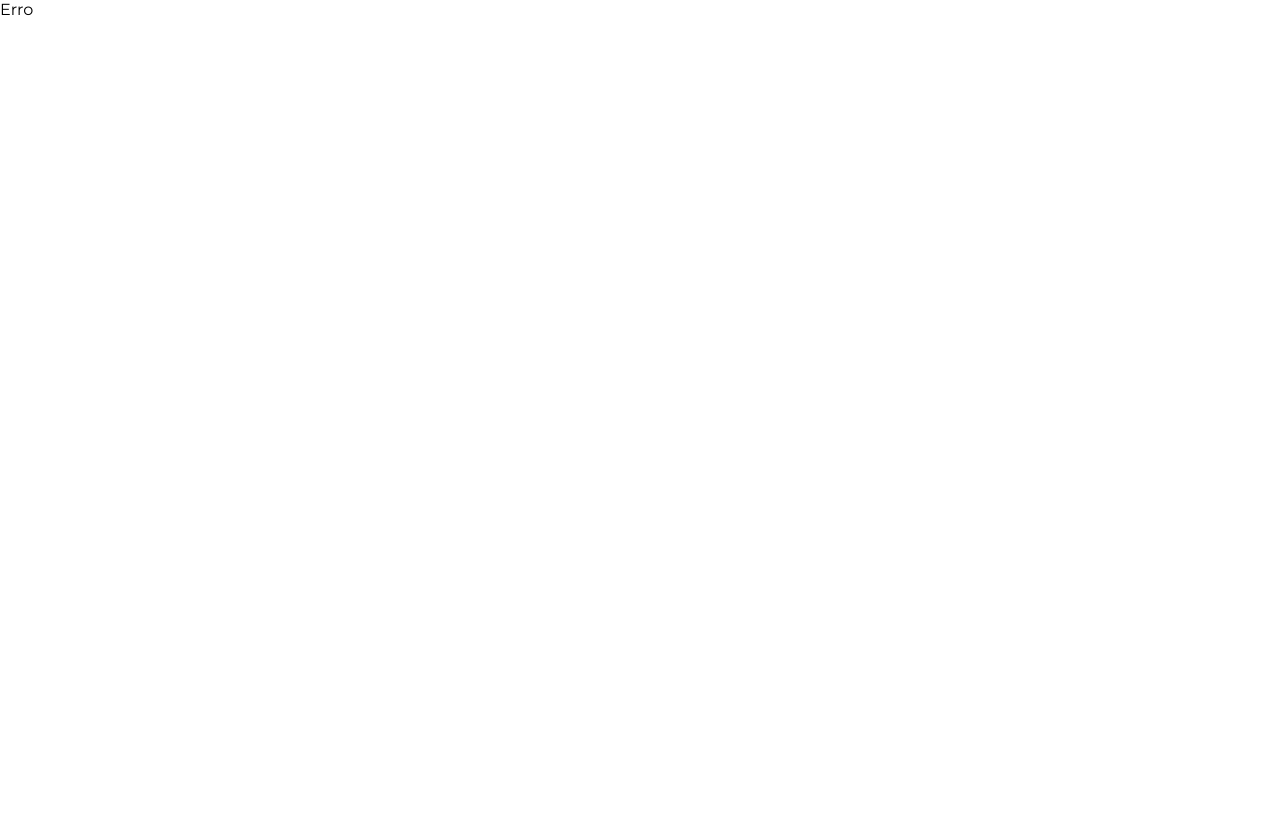
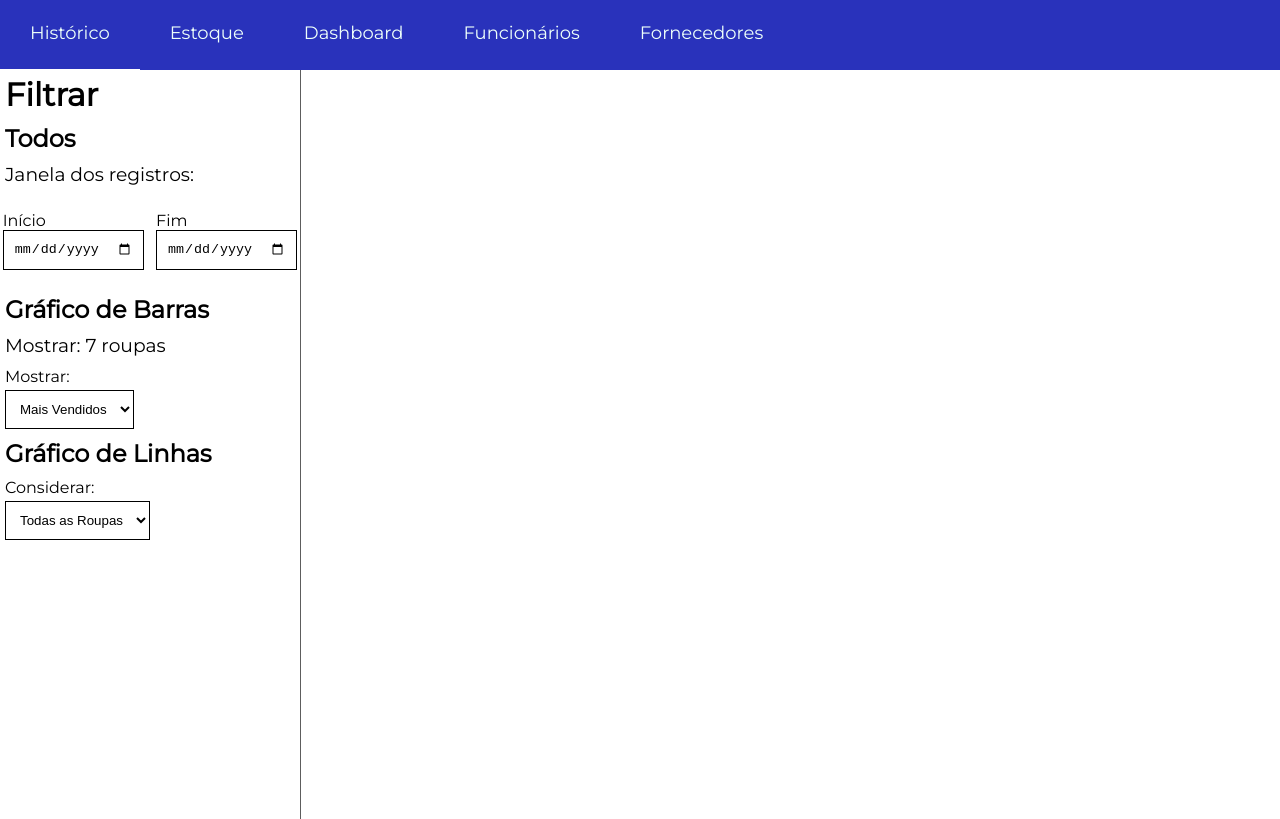
Before and after one commit to Projeto-de-Extensao-Grupo-3/Front-End, a React (Vite) app in the folder api-front-end/: page /dashboard in a window 1280 px wide. Before the commit this address had no page. Built offline with nearby package versions, Linux system fonts and the light colour scheme.

Commit message:
componente de filtro de dash feito

```diff
--- /dev/null
+++ b/api-front-end/src/Pages/Dashboard/Dashboard.jsx
@@ -0,0 +1,14 @@
+import { Filtro } from "../../components/Filtro/Filtro"
+import { Navbar } from "../../components/Navbar/Navbar"
+import styles from "./dashboard.module.css"
+
+export function Dashboard() {
+    return(
+        <div>
+            <Navbar />
+            <div className={styles.containerDash}>
+                <Filtro />
+            </div>
+        </div>
+    )
+}
--- /dev/null
+++ b/api-front-end/src/Pages/Dashboard/dashboard.module.css
@@ -0,0 +1,5 @@
+.containerDash {
+    display: flex;
+    width: 100%;
+    height: 92.4vh;
+}
--- /dev/null
+++ b/api-front-end/src/components/Filtro/Filtro.jsx
@@ -0,0 +1,41 @@
+import styles from "./filtro.module.css"
+
+export function Filtro() {
+    return(
+        <div>
+            <div className={styles.filtroContent}>
+                <h1>Filtrar</h1>
+                <h2>Todos</h2>
+                <h3 className={styles.noBold}>Janela dos registros:</h3>
+                <div className={styles.janelaRegistros}>
+                    <div>
+                        <label htmlFor="inicio">Início</label>
+                        <input className={styles.inputData} type="date" name="inicio" id="inicio" />
+                    </div>
+                    <div>
+                        <label htmlFor="fim">Fim</label>
+                        <input className={styles.inputData} type="date" name="fim" id="fim" />
+                    </div>
+                </div>
+
+                <h2>Gráfico de Barras</h2>
+                <h3 className={styles.noBold}>Mostrar: 7 roupas</h3>
+
+                <div>
+                    <label className={styles.labelData}>Mostrar:</label>
+                    <select className={styles.inputData} name="mostrar" id="mostrar">
+                        <option value="7">Mais Vendidos</option>
+                    </select>
+                </div>
+
+                <h2>Gráfico de Linhas</h2>
+                <div>
+                    <label className={styles.labelData}>Considerar:</label>
+                    <select className={styles.inputData} name="mostrar" id="mostrar">
+                        <option value="7">Todas as Roupas</option>
+                    </select>
+                </div>
+            </div>
+        </div>
+    )
+}
--- /dev/null
+++ b/api-front-end/src/components/Filtro/filtro.module.css
@@ -0,0 +1,35 @@
+.noBold {
+    font-weight: normal;
+}
+
+.labelData {
+    font-size: 1rem;
+    font-weight: 500;
+    margin-bottom: 4px;
+    display: block;
+}
+.filtroContent {
+    display: flex;
+    flex-direction: column;
+    width: 290px;
+    height: 100%;
+    padding: 5px;
+    gap: 10px;
+    border-right: 1px solid #000000a2;
+}
+
+.janelaRegistros {
+    display: grid;
+    grid-template-columns: 1fr 1fr;
+    gap: 12px;
+    width: 100%;
+    height: 12%;
+    align-items: center;
+    justify-content: center;
+}
+
+.inputData {
+    padding: 10px;
+    background: transparent;
+    border: 1px solid #000;
+}
--- a/api-front-end/src/components/Navbar/Navbar.jsx
+++ b/api-front-end/src/components/Navbar/Navbar.jsx
@@ -44,7 +44,7 @@ export function Navbar(props) {
             <div className={styles.divLinks}>
                 <div onClick={() => redirecionar("/historico")} className={styles.link} style={{ fontFamily: weights[0] }}>Histórico</div>
                 <div className={styles.link} style={{ fontFamily: weights[1] }}>Estoque</div>
-                <div className={styles.link} style={{ fontFamily: weights[2] }}>Dashboard</div>
+                <div onClick={() => redirecionar("/dashboard")} className={styles.link} style={{ fontFamily: weights[2] }}>Dashboard</div>
                 <div className={styles.link} style={{ fontFamily: weights[3] }}>Funcionários</div>
                 <div onClick={() => redirecionar("/parceiros")} className={styles.link} style={{ fontFamily: weights[4] }}>Fornecedores</div>
             </div>
--- a/api-front-end/src/routes.jsx
+++ b/api-front-end/src/routes.jsx
@@ -5,6 +5,7 @@ import { Parceiros } from "./Pages/Parceiros/Parceiros";
 import { Perfil } from "./Pages/Perfil/Perfil";
 import { Categorias } from "./Pages/Categorias/Categorias";
 import { Caracteristicas } from "./Pages/Caracteristicas/Caracteristicas";
+import { Dashboard } from "./Pages/Dashboard/Dashboard";
 
 export const routes = createBrowserRouter([
     {
@@ -34,5 +35,9 @@ export const routes = createBrowserRouter([
         path: "/caracteristicas",
         element: <Caracteristicas />,
         errorElement: <div>Erro</div>
+    },{
+        path: "/dashboard",
+        element: <Dashboard />,
+        errorElement: <div>Erro</div>
     }
 ]);
```
